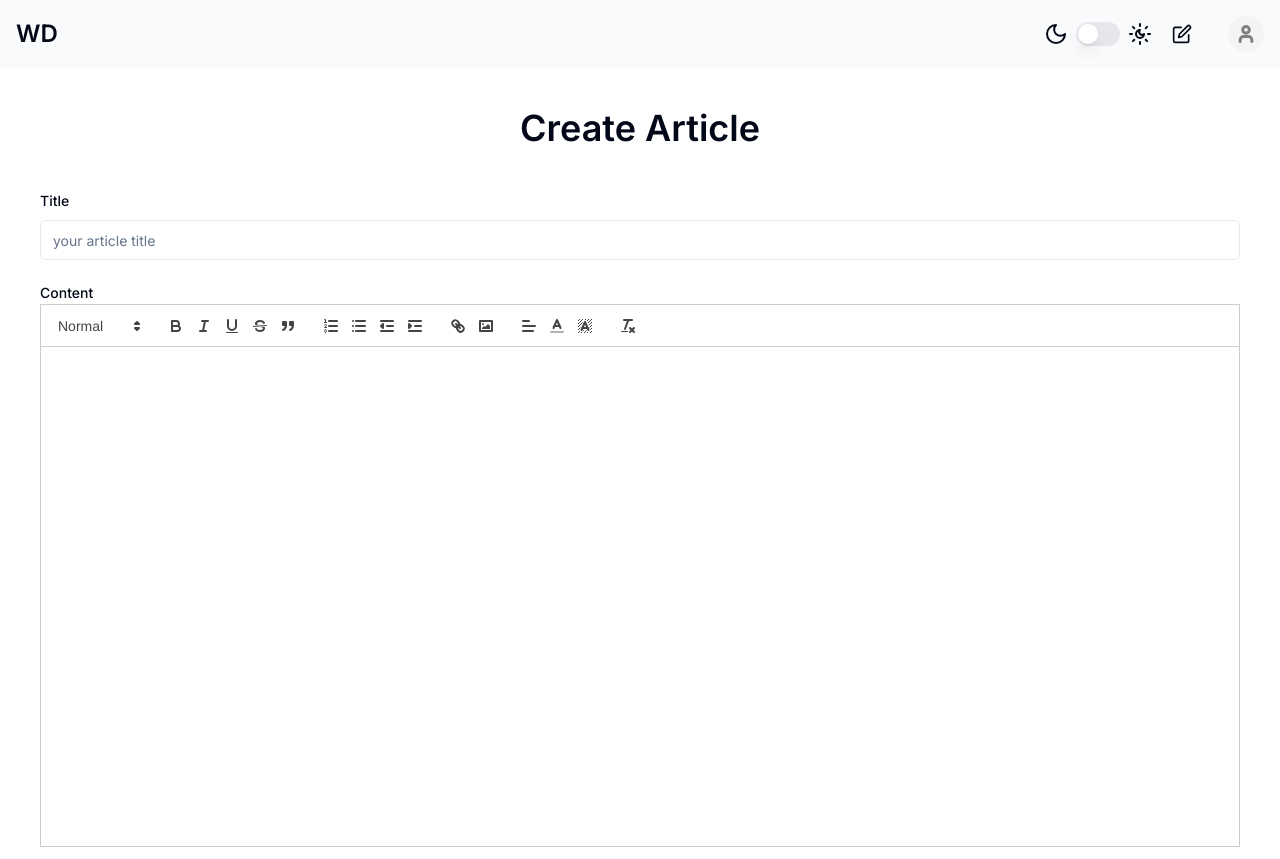
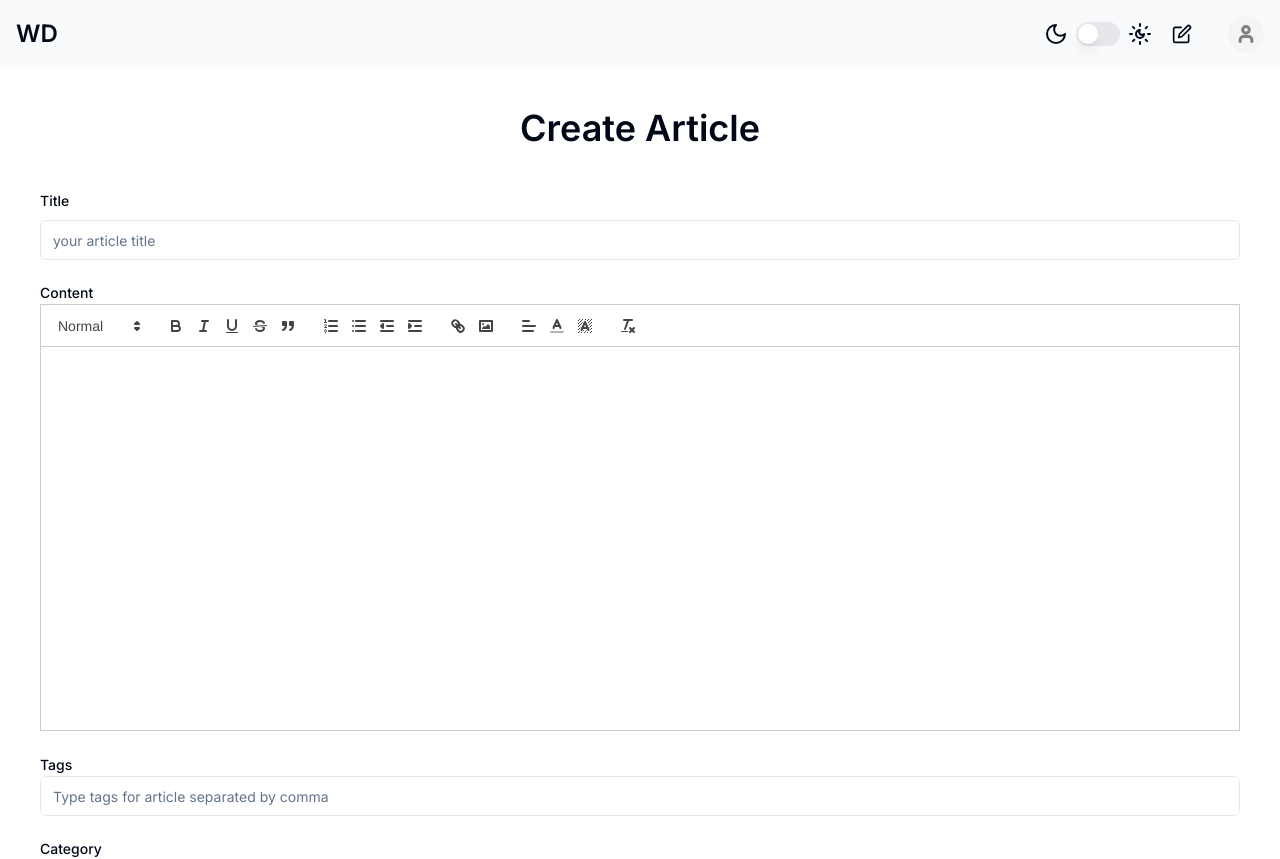
Before and after one commit to everydaycono/walking-distance, a Next.js app in the folder client/: page /article/new-post in a window 1280 px wide. Shown: the top 859 px of the page. Built offline with nearby package versions, Linux system fonts and the light colour scheme; no server answers; what @uploadthing/react would draw is missing.

Commit message:
fix: quill rerender

```diff
--- a/client/src/components/wrapper/QuillWrapper.tsx
+++ b/client/src/components/wrapper/QuillWrapper.tsx
@@ -14,20 +14,35 @@ import 'react-quill/dist/quill.snow.css';
 import { uploadFiles } from '@/utils/uploadthing/config';
 import dynamic from 'next/dynamic';
 
+interface IWrappedComponent extends React.ComponentProps<typeof ReactQuill> {
+  forwardedRef: LegacyRef<ReactQuill>;
+}
+const ReactQuillBase = dynamic(
+  async () => {
+    const { default: ReactQuill } = await import('react-quill');
+
+    function QuillJS({ forwardedRef, ...props }: IWrappedComponent) {
+      return <ReactQuill ref={forwardedRef} {...props} />;
+    }
+
+    return QuillJS;
+  },
+  {
+    ssr: false
+  }
+);
+
 interface QuillNoSSRWrapperProps {
+  onChange: (value: string) => void;
   className?: string;
-  onChange?: (value: string) => void;
 }
-
-const QuillNoSSRWrapper: FC<QuillNoSSRWrapperProps> = ({
-  className,
-  onChange
-}) => {
+const QuillWrapper: FC<QuillNoSSRWrapperProps> = ({ onChange, className }) => {
+  const [isMounted, setIsMounted] = useState<boolean>(false);
+  // const [editor, setEditor] = useState('');
   const quillRef = useRef<ReactQuill>(null);
 
-  const imageHandler = async () => {
+  const imageHandler = useCallback(async () => {
     const input = document.createElement('input');
-
     input.setAttribute('type', 'file');
     input.setAttribute('accept', 'image/*');
     input.click();
@@ -62,7 +77,7 @@ const QuillNoSSRWrapper: FC<QuillNoSSRWrapperProps> = ({
         }
       }
     };
-  };
+  }, [quillRef.current]);
 
   const modules = useMemo(() => {
     return {
@@ -88,140 +103,43 @@ const QuillNoSSRWrapper: FC<QuillNoSSRWrapperProps> = ({
     };
   }, []);
 
+  const formats = [
+    'header',
+    'font',
+    'size',
+    'bold',
+    'italic',
+    'underline',
+    'strike',
+    'blockquote',
+    'list',
+    'bullet',
+    'indent',
+    'link',
+    'image',
+    'video'
+  ];
+  useEffect(() => {
+    if (typeof window !== 'undefined') {
+      setIsMounted(true);
+    }
+  }, []);
+
+  if (!isMounted) return null;
+
   return (
-    <ReactQuill
-      style={{ height: '500px', maxWidth: '100%' }}
-      ref={quillRef}
-      theme="snow"
-      modules={modules}
-      onChange={onChange}
-    />
+    <>
+      <div>
+        <ReactQuillBase
+          className="h-96"
+          onChange={onChange}
+          modules={modules}
+          formats={formats}
+          forwardedRef={quillRef}
+        />
+      </div>
+    </>
   );
 };
 
-export default QuillNoSSRWrapper;
-
-// interface IWrappedComponent extends React.ComponentProps<typeof ReactQuill> {
-//   forwardedRef: LegacyRef<ReactQuill>;
-// }
-// const ReactQuillBase = dynamic(
-//   async () => {
-//     const { default: ReactQuill } = await import('react-quill');
-
-//     function QuillJS({ forwardedRef, ...props }: IWrappedComponent) {
-//       return <ReactQuill ref={forwardedRef} {...props} />;
-//     }
-
-//     return QuillJS;
-//   },
-//   {
-//     ssr: false
-//   }
-// );
-
-// interface QuillNoSSRWrapperProps {
-//   className?: string;
-//   onChange?: (value: string) => void;
-// }
-// const QuillWrapper: FC<QuillNoSSRWrapperProps> = ({ onChange, className }) => {
-//   // const [isMounted, setIsMounted] = useState<boolean>(false);
-//   const quillRef = useRef<ReactQuill>(null);
-
-//   const imageHandler = async () => {
-//     const input = document.createElement('input');
-//     input.setAttribute('type', 'file');
-//     input.setAttribute('accept', 'image/*');
-//     input.click();
-
-//     input.onchange = async () => {
-//       const file: File | null = input && input.files ? input.files[0] : null;
-//       if (quillRef.current && file) {
-//         let quillObj = quillRef.current.getEditor();
-
-//         try {
-//           const uploadFile = await uploadFiles({
-//             files: [new File([file], file.name, { type: file.type })],
-//             endpoint: 'imageUploader',
-//             onUploadBegin: () => {
-//               const range = quillObj.getSelection(true)?.index ?? 0;
-//               quillObj.insertEmbed(
-//                 range,
-//                 'image',
-//                 'https://media4.giphy.com/media/3oEjI6SIIHBdRxXI40/giphy.gif'
-//               );
-//             }
-//           });
-//           const range = quillObj.getSelection(true)?.index ?? 0;
-//           const uploadImg = uploadFile[0];
-//           quillObj.deleteText(range, 1);
-//           quillObj.insertEmbed(range, 'image', uploadImg.url);
-//           quillObj.setSelection(range, 1);
-//         } catch (error) {
-//           console.error(error, 'This is an error message');
-//           return false;
-//         }
-//       }
-//     };
-//   };
-
-//   const modules = {
-//     toolbar: {
-//       container: [
-//         //[{ 'font': [] }],
-//         [{ header: [1, 2, 3, 4, false] }],
-//         ['bold', 'italic', 'underline', 'strike', 'blockquote'],
-//         [
-//           { list: 'ordered' },
-//           { list: 'bullet' },
-//           { indent: '-1' },
-//           { indent: '+1' }
-//         ],
-//         ['link', 'image'],
-//         [{ align: [] }, { color: [] }, { background: [] }], // dropdown with defaults from theme
-//         ['clean']
-//       ],
-//       handlers: {
-//         image: imageHandler
-//       }
-//     }
-//   };
-//   const formats = [
-//     'header',
-//     'font',
-//     'size',
-//     'bold',
-//     'italic',
-//     'underline',
-//     'strike',
-//     'blockquote',
-//     'list',
-//     'bullet',
-//     'indent',
-//     'link',
-//     'image',
-//     'video'
-//   ];
-//   // useEffect(() => {
-//   //   if (typeof window === 'undefined') {
-//   //     setIsMounted(true);
-//   //   }
-//   // }, []);
-
-//   // if (!isMounted) return null;
-
-//   return (
-//     <>
-//       <div>
-//         <ReactQuillBase
-//           className="h-96"
-//           onChange={onChange}
-//           modules={modules}
-//           formats={formats}
-//           forwardedRef={quillRef}
-//         />
-//       </div>
-//     </>
-//   );
-// };
-
-// export default QuillWrapper;
+export default QuillWrapper;
```
